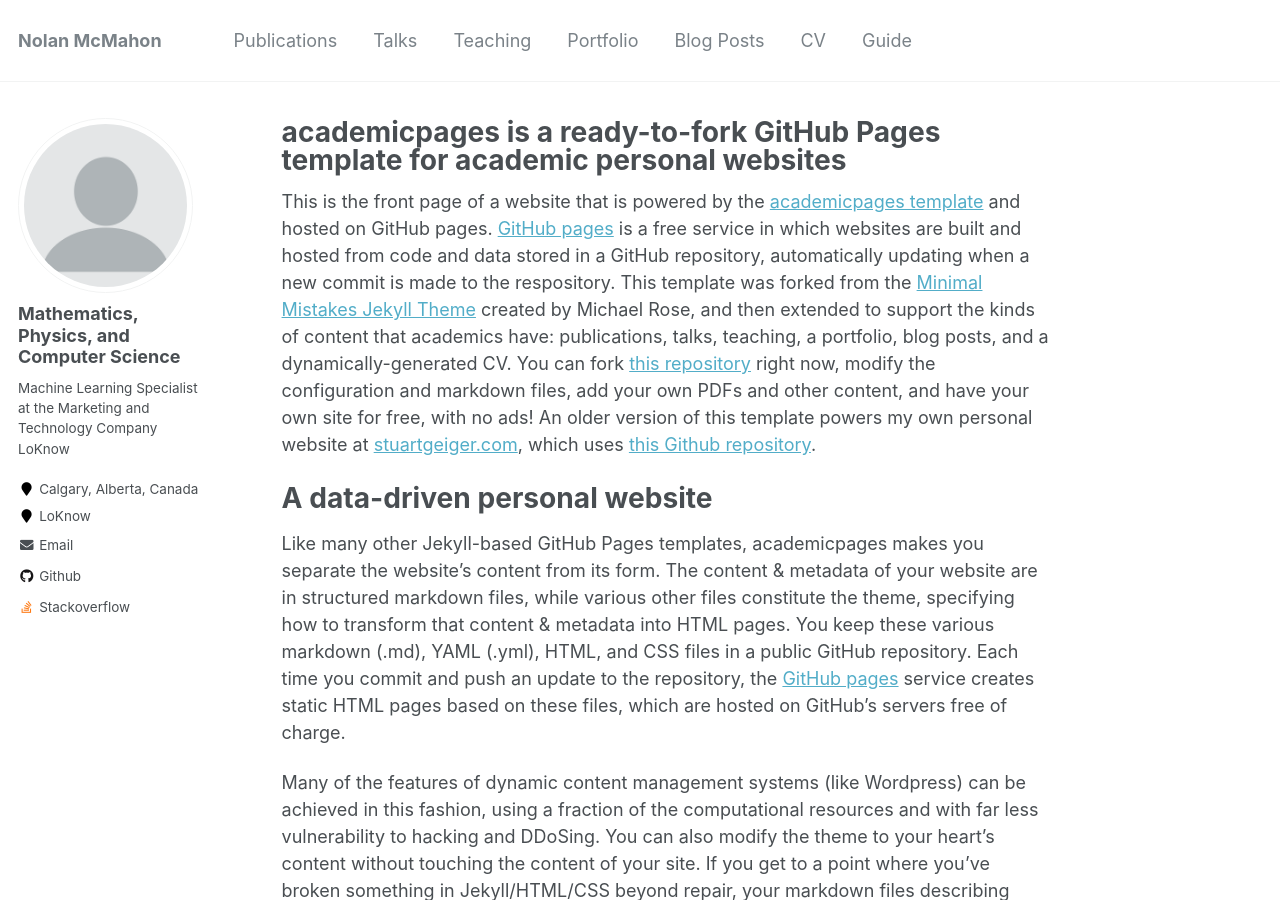
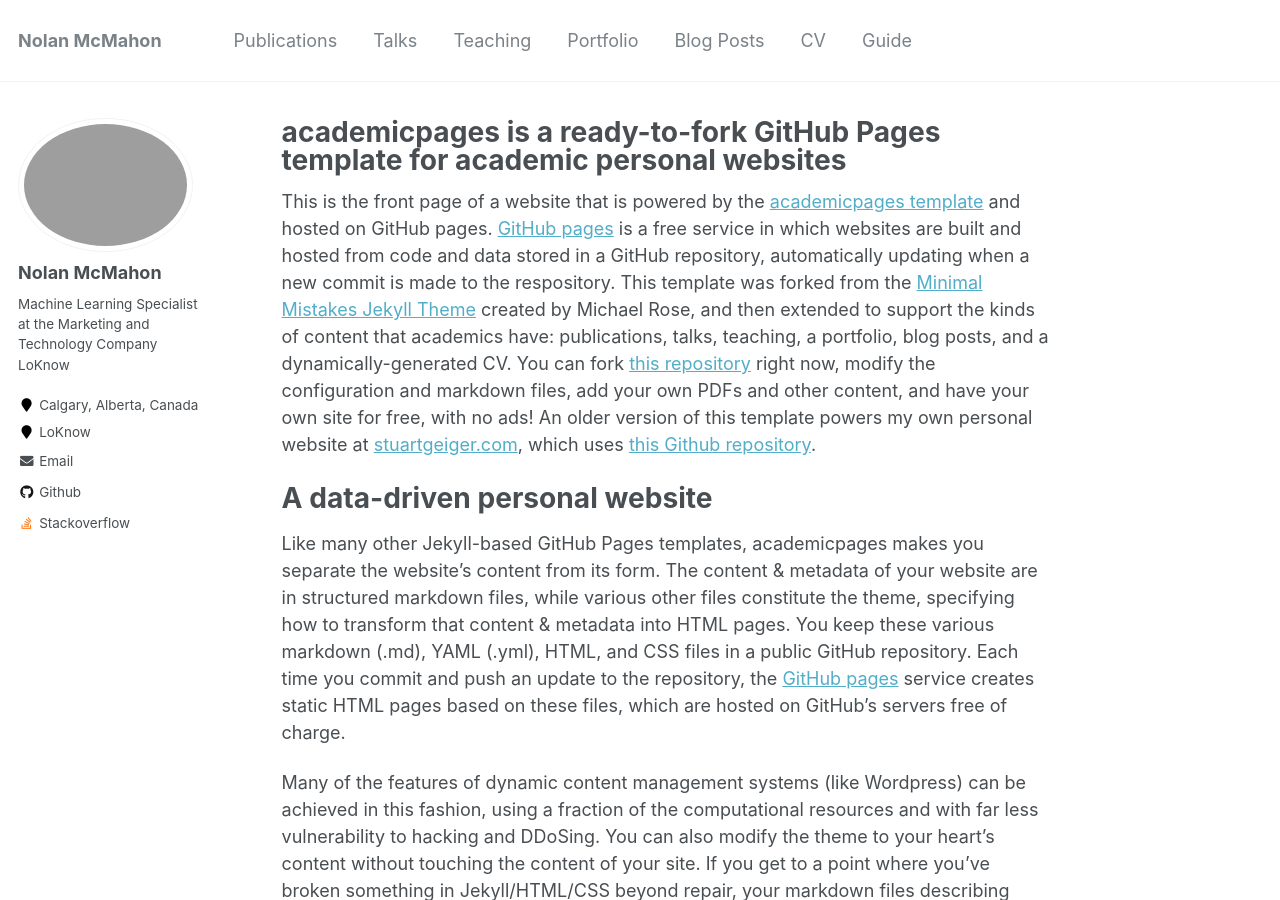
Before and after one commit to NolantheNerd/NolantheNerd.github.io, a Jekyll site: the page built from _pages/about.md, in a window 1280 px wide and 900 px high. Built offline with Jekyll 4.4.1, drawn with Linux system fonts in a browser that asks for light colours.

Commit message:
Update _config.yml

```diff
--- a/_config.yml
+++ b/_config.yml
@@ -80,8 +80,8 @@
 
 # Site Author
 author:
-  name             : "Mathematics, Physics, and Computer Science"
-  avatar           : "profile.png"
+  name             : "Nolan McMahon"
+  avatar           : "profile.jpeg"
   bio              : "Machine Learning Specialist at the Marketing and Technology Company LoKnow"
   location         : "Calgary, Alberta, Canada"
   employer         : "LoKnow"
```
